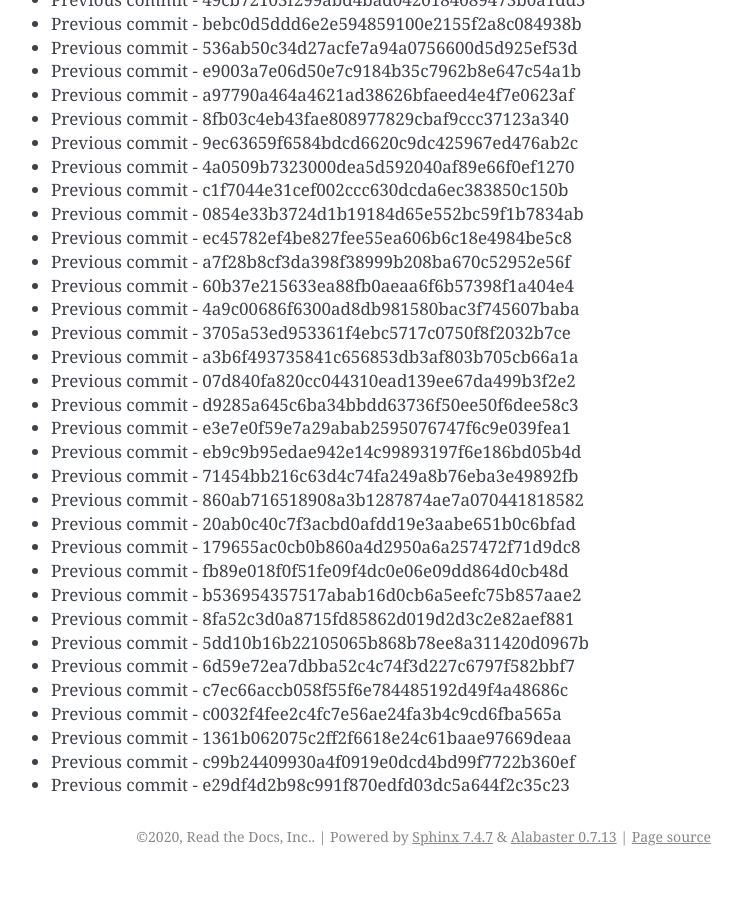
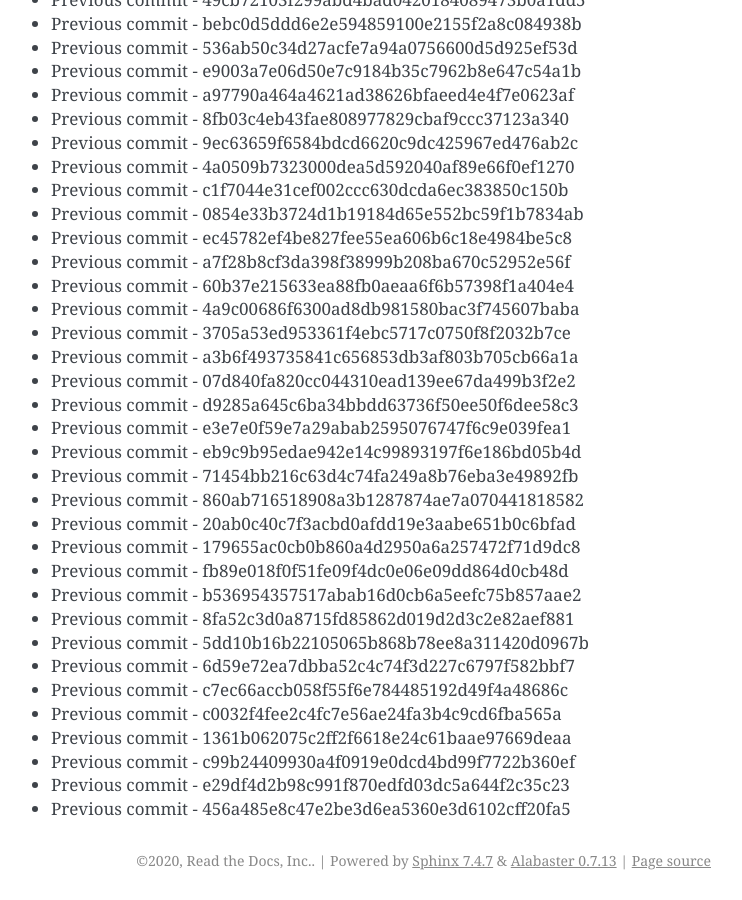
Before and after one commit to readthedocs/rtd-git-stresstest, a Sphinx documentation site: the page built from docs/updates.rst, in a window 1280 px wide and 900 px high, scrolled down 94082 px. Shown: the whole window, without its empty margins (399-1141 px from the left). Built offline with Sphinx 7.4.7, drawn with Linux system fonts in a browser that asks for light colours; before the commit the page ends 94958 px from its top, so only the background shows below that.

Commit message:
Generating commit from previous: 456a485e8c47e2be3d6ea5360e3d6102cff20fa5

```diff
--- a/docs/updates.rst
+++ b/docs/updates.rst
@@ -3985,3 +3985,4 @@ It can be tested for any performance characteristics.
 * Previous commit - 1361b062075c2ff2f6618e24c61baae97669deaa
 * Previous commit - c99b24409930a4f0919e0dcd4bd99f7722b360ef
 * Previous commit - e29df4d2b98c991f870edfd03dc5a644f2c35c23
+* Previous commit - 456a485e8c47e2be3d6ea5360e3d6102cff20fa5
```
